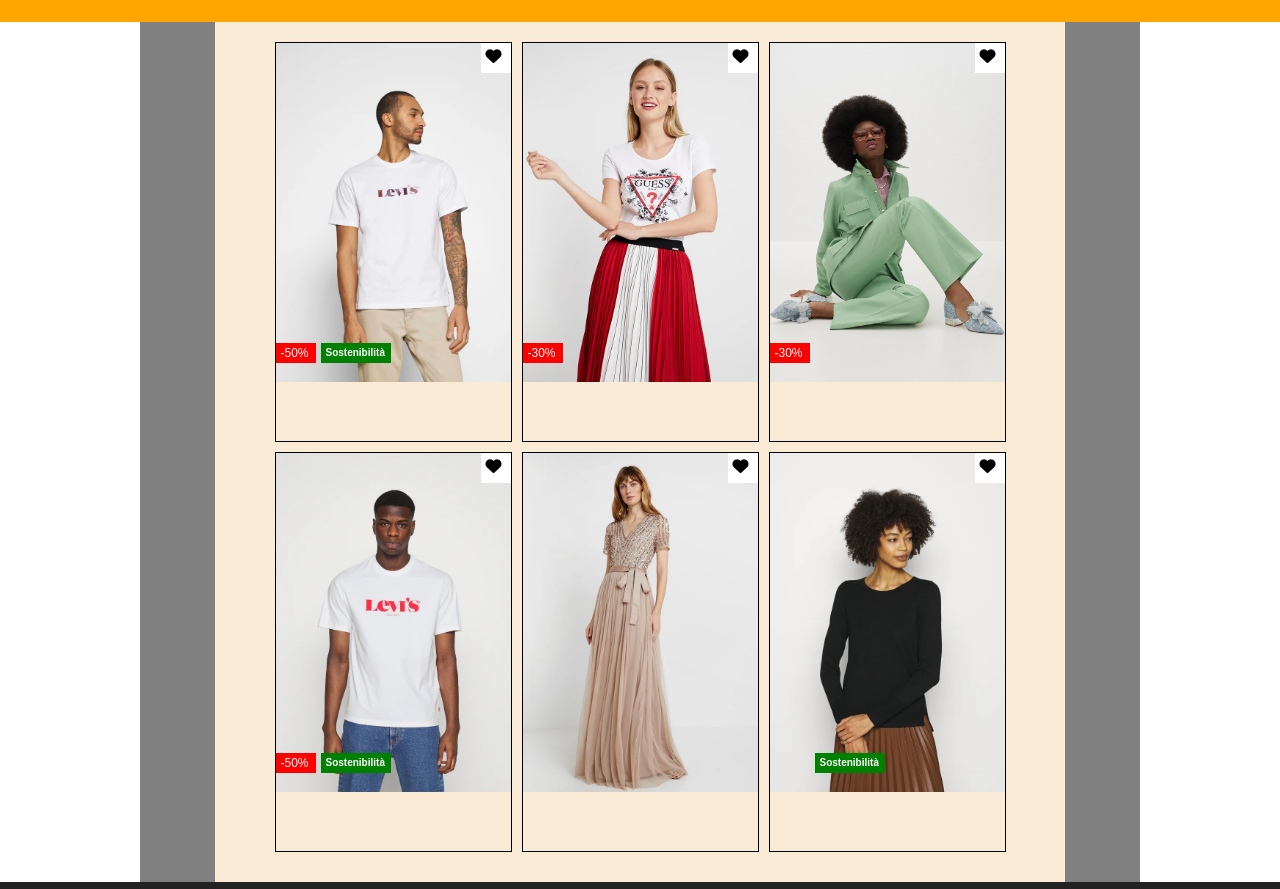
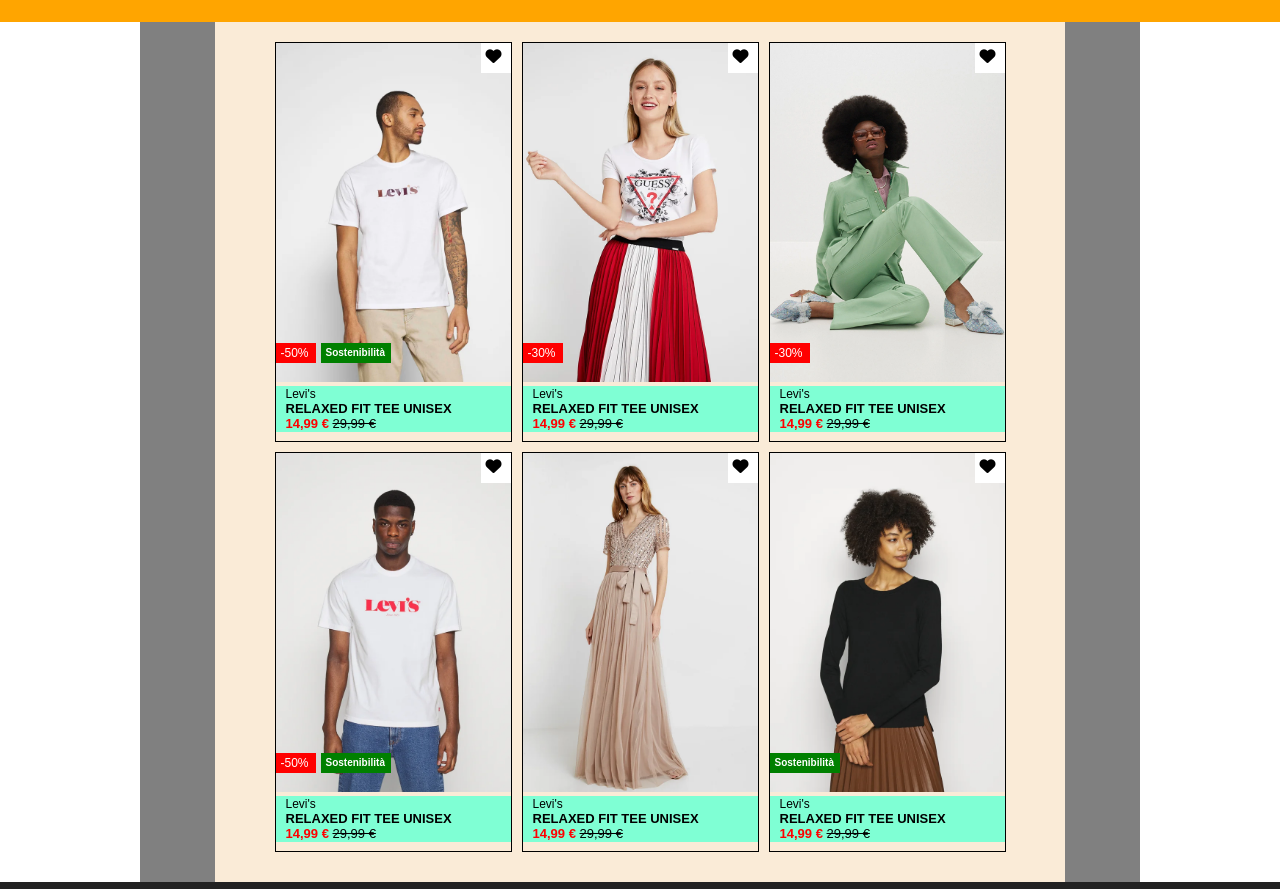
Before and after one commit to MelaniaPicone/html-css-boolando, a plain HTML site: page index.html in a window 1280 px wide. Shown: the part 88-977 px from the top of the page. Drawn offline with Linux system fonts and the light colour scheme.

Commit message:
[add] product des

```diff
--- a/assets/css/style.css
+++ b/assets/css/style.css
@@ -175,7 +175,7 @@ footer {
 }
 
 .greensos {
- width: 70px;
+  width: 70px;
   height: 20px;
   padding: 4px 5px;
   color: white;
@@ -185,3 +185,40 @@ footer {
   top: 300px;
   right: 120px;
 }
+
+.px-0 {
+  position:absolute;
+  left: 0px;
+
+}
+
+.product {
+  background-color: aquamarine;
+  width: 100%;
+  height: auto;
+  padding: 1px 10px;
+  color: black;
+}
+
+.product ul li {
+  list-style-type: none;
+}
+
+.product ul li:first-child {
+  font-size: 12px;
+}
+
+.product ul li:nth-child(2) {
+  font-size: 13px;
+  text-transform: uppercase;
+  font-weight: bold;
+}
+
+.product ul li:last-child span {
+  color: red;
+  font-weight: bold;
+}
+
+.product ul li:last-child {
+  font-size: 13px;
+}
--- a/index.html
+++ b/index.html
@@ -31,6 +31,8 @@
   <main>
     <div class="container-main">
       <div class="row justify-content-center">
+
+        <!-- colonna 1 -->
         <div class="col-33 h-500">
           <div class="card">
             <img src="./assets/img/1.webp">
@@ -39,7 +41,17 @@
             <div class="discount bg-red">-50%</div>
             <div class="greensos bg-green">Sostenibilità</div>
           </div>
+          <div class="product">
+            <ul>
+              <li>Levi's</li>
+              <li>Relaxed Fit Tee Unisex</li>
+              <li><span>14,99 &euro;</span> <s>29,99 &euro;</s></li>
+            </ul>
+          </div>
         </div>
+
+        <!-- colonna 2 -->
+
         <div class="col-33 h-500">
           <div class="card">
             <img src="./assets/img/2.webp">
@@ -47,7 +59,18 @@
             </div>
             <div class="discount bg-red">-30%</div>
           </div>
+          <div class="product">
+            <ul>
+              <li>Levi's</li>
+              <li>Relaxed Fit Tee Unisex</li>
+              <li><span>14,99 &euro;</span> <s>29,99 &euro;</s></li>
+            </ul>
+          </div>
         </div>
+
+
+        <!-- colonna 3 -->
+
         <div class="col-33 h-500">
           <div class="card">
             <img src="./assets/img/3.webp">
@@ -56,7 +79,18 @@
             </div>
             <div class="discount bg-red">-30%</div>
           </div>
+          <div class="product">
+            <ul>
+              <li>Levi's</li>
+              <li>Relaxed Fit Tee Unisex</li>
+              <li><span>14,99 &euro;</span> <s>29,99 &euro;</s></li>
+            </ul>
+          </div>
         </div>
+
+
+        <!-- colonna 4 -->
+
         <div class="col-33 h-500">
           <div class="card">
             <img src="./assets/img/4.webp">
@@ -66,26 +100,51 @@
             <div class="discount bg-red">-50%</div>
             <div class="greensos bg-green">Sostenibilità</div>
           </div>
+          <div class="product">
+            <ul>
+              <li>Levi's</li>
+              <li>Relaxed Fit Tee Unisex</li>
+              <li><span>14,99 &euro;</span> <s>29,99 &euro;</s></li>
+            </ul>
+          </div>
         </div>
+
+        <!-- colonna 5 -->
+
         <div class="col-33 h-500">
           <div class="card">
             <img src="./assets/img/5.webp">
             <div class="heart position-absolute"><i class="fa-solid fa-heart"></i>
             </div>
           </div>
+          <div class="product">
+            <ul>
+              <li>Levi's</li>
+              <li>Relaxed Fit Tee Unisex</li>
+              <li><span>14,99 &euro;</span> <s>29,99 &euro;</s></li>
+            </ul>
+          </div>
         </div>
+
+        <!-- colonna 6 -->
+
         <div class="col-33 h-500">
           <div class="card">
             <img src="./assets/img/6.webp">
             <div class="heart position-absolute"><i class="fa-solid fa-heart"></i>
-
             </div>
-            <div class="greensos bg-green">Sostenibilità</div>
+            <div class="greensos bg-green px-0">Sostenibilità</div>
+          </div>
+          <div class="product">
+            <ul>
+              <li>Levi's</li>
+              <li>Relaxed Fit Tee Unisex</li>
+              <li><span>14,99 &euro;</span> <s>29,99 &euro;</s></li>
+            </ul>
           </div>
         </div>
+
       </div>
-
-    </div>
 
   </main>
 
```
